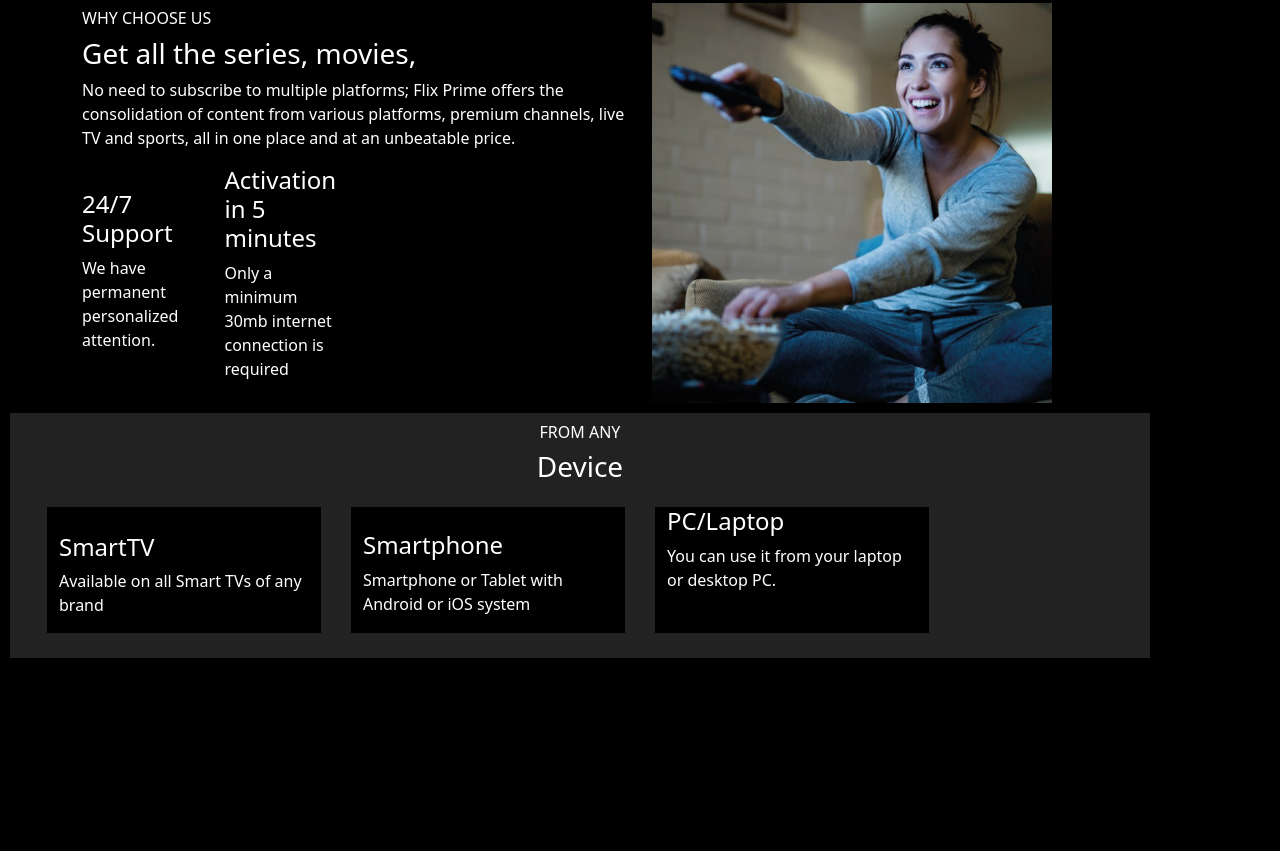
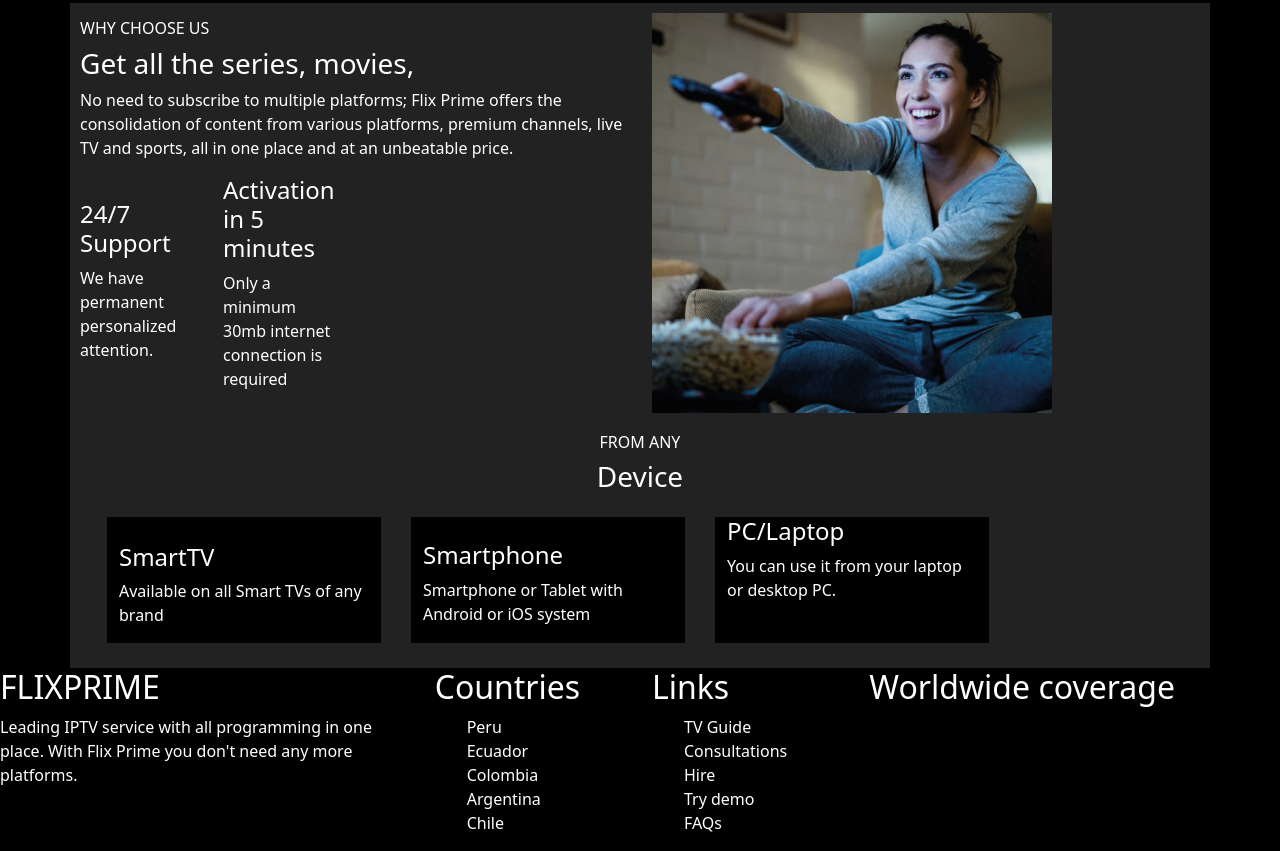
Before and after one commit to Maria29-b/examen, a plain HTML site: page index.html in a window 1280 px wide. Shown: the part 692-1543 px from the top of the page. Before the commit the page ends 1360 px from the top, so only its background shows below. Drawn offline with nearby package versions, Linux system fonts and the light colour scheme.

Commit message:
ajouter le footer

```diff
--- a/index.html
+++ b/index.html
@@ -13,7 +13,7 @@
 <body>
     <header class="fixed-top" id="header">
 
-        <div class="container">
+        <div class="container-fluid">
             <nav class="navbar navbar-expand-lg bg-body-tertiary navbar-dark bg-dark">
                 <div class="container-fluid" id="nav-bar" style="color: black;">
                     <a class="navbar-brand" href="#" id="titre"><span id="titreo">FLIX</span>PRIME</a>
@@ -28,7 +28,7 @@
                                 <a class="nav-link active" aria-current="page" href="#">Home</a>
                             </li>
                             <li class="nav-item">
-                                <a class="nav-link" href="#">About</a>
+                                <a class="nav-link" href="">About</a>
                             </li>
                             <li class="nav-item">
                                 <a class="nav-link" href="#">Content</a>
@@ -140,7 +140,7 @@
 
         </div>
     </section>
-    <section class="container">
+    <section class="container" id="section3">
         <div>
             <div class="row" id="aside">
                 <div class="col-6">
@@ -164,7 +164,7 @@
 
                 </div>
 
-                <div class="col-5">
+                <div class="col-6">
                     <img src="./assets/images/ab.jpg" alt="" id="imgs2">
                 </div>
             </div>
@@ -203,6 +203,42 @@
     </div>
     </section>
 
+    <footer>
+        <div class="row">
+            <div class="col-4">
+<h2><span>FLIX</span>PRIME</h2>
+<P>Leading IPTV service with all programming in one place. With Flix Prime you don't need any more platforms.</P>
+            </div>
+            <div class="col-2">
+<h2>Countries</h2>
+<ul>
+    <li>Peru</li>
+        <li> Ecuador</li>
+        <li> Colombia</li>
+        <li>Argentina</li>
+        <li>Chile</li>
+</ul>
+            </div>
+            <div class="col-2">
+                <h2>Links</h2>
+                <ul>
+                    <li>TV Guide </li>
+                        <li>Consultations</li>
+                        <li> Hire</li>
+                        <li> Try demo</li>
+                        <li> FAQs</li>
+                </ul>
+            </div>
+            <div class="col-4">
+<h2>Worldwide coverage</h2>
+<img src="" alt="">
+            </div>
+            <div class="row">
+
+            </div>
+        </div>
+    </footer>
+
 
 
 
--- a/style.css
+++ b/style.css
@@ -6,7 +6,7 @@ body{
     background-color: rgba(0, 0, 0, 0);
 }
 #nav-bar{
-    background-color:  rgba(0,0,0,0.5);
+    background-color:  rgba(0, 0, 0, 0.5);
 }
 #titre{
 font-size: 30px;
@@ -70,7 +70,7 @@ font-size: 30px;
 }
 #section3{
     background-color: #222222;
-    margin: 10px;
+
     padding: 10px;
 }
 #titres3{
@@ -83,3 +83,6 @@ font-size: 30px;
     background-color: black;
     margin: 15PX;
 }
+ul{
+    list-style-type: none
+}
```
